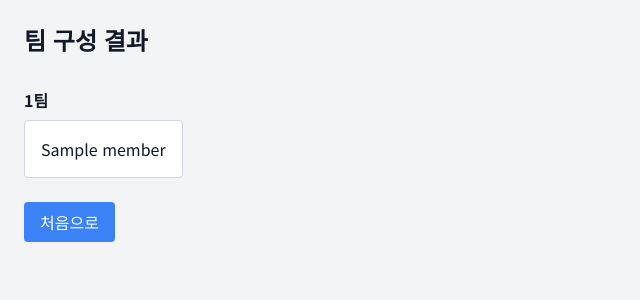
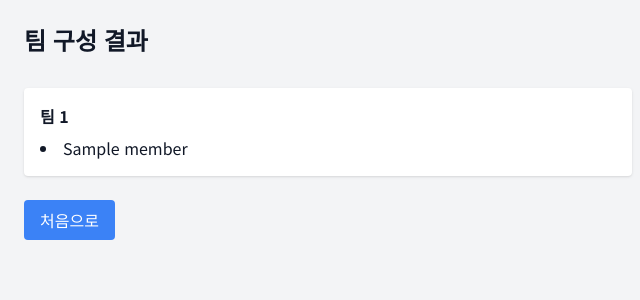
Before and after one commit to cocacoran-1/test, a Flask app: template templates/teams.html in a window 1280 px wide. Shown: the top 300 px of the page, without its empty margins (0-640 px from the left). Run offline with Flask 3, Linux system fonts and the light colour scheme; the template is opened without the code that fills it: most values are stand-ins (such as "Sample title", 1, 10 or a date in 2020); some libraries are stand-ins or nearby versions.

Commit message:
Update team generation logic to handle variable number of participants

```diff
--- a/app.py
+++ b/app.py
@@ -21,12 +21,26 @@ def generate_teams():
     # 선택한 카테고리의 닉네임들을 가져오기
     chosen_nicknames = categories.get(selected_category, [])
 
-    if len(chosen_nicknames) < 24:
-        return "Not enough nicknames in this category to generate 8 teams!", 400
+    n = len(chosen_nicknames)
+    if n < 3:
+        return "팀을 생성할 충분한 인원이 없습니다!", 400
 
-    selected_people = random.sample(chosen_nicknames, 24)
+    # 팀 당 인원 수 설정
+    team_size = 3
+    num_teams = n // team_size
+    remainder = n % team_size
+
+    # 참가자 무작위로 섞기
+    selected_people = random.sample(chosen_nicknames, n)
     random.shuffle(selected_people)
-    teams = [selected_people[i:i + 3] for i in range(0, 24, 3)]
+
+    # 팀 생성
+    teams = [selected_people[i*team_size:(i+1)*team_size] for i in range(num_teams)]
+
+    # 나머지 참가자 처리 (반드시 팀에 포함)
+    if remainder != 0:
+        for i in range(remainder):
+            teams[i % num_teams].append(selected_people[num_teams*team_size + i])
 
     return render_template('teams.html', teams=teams)
 
--- a/templates/teams.html
+++ b/templates/teams.html
@@ -15,15 +15,15 @@
 <body class="bg-gray-100 text-gray-900">
     <div class="container mx-auto p-6">
         <h1 class="text-2xl font-bold mb-8">팀 구성 결과</h1>
-        <div class="grid grid-cols-2 gap-4">
+        <div class="grid grid-cols-1 md:grid-cols-2 gap-4">
             {% for team in teams %}
-            <div>
-                <h2 class="font-bold mb-2">{{ loop.index }}팀</h2>
-                <div class="flex space-x-2">
+            <div class="bg-white p-4 rounded shadow">
+                <h2 class="font-bold mb-2">팀 {{ loop.index }}</h2>
+                <ul class="list-disc list-inside">
                     {% for member in team %}
-                    <div class="border border-gray-300 rounded p-4 bg-white">{{ member }}</div>
+                    <li>{{ member }}</li>
                     {% endfor %}
-                </div>
+                </ul>
             </div>
             {% endfor %}
         </div>
```
